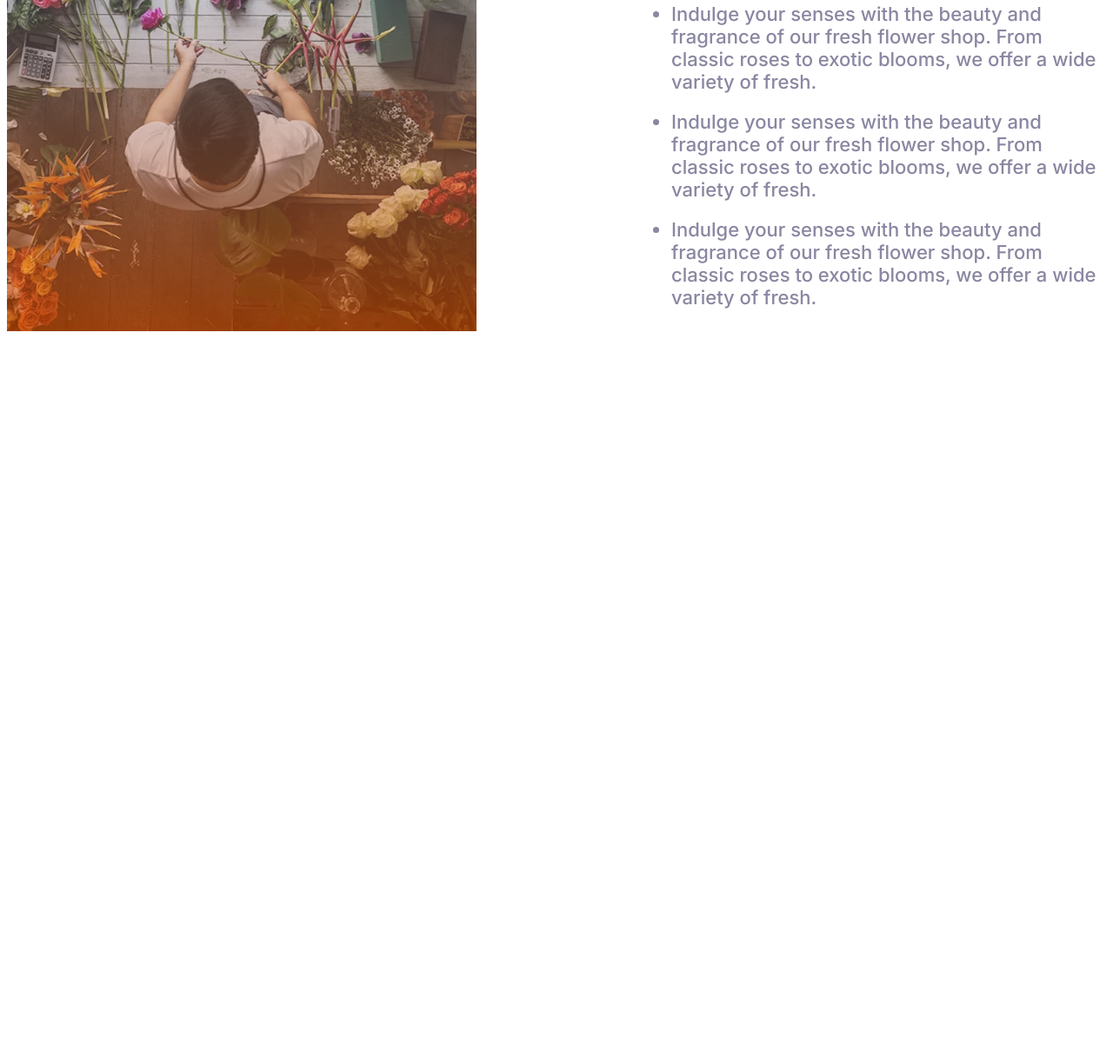
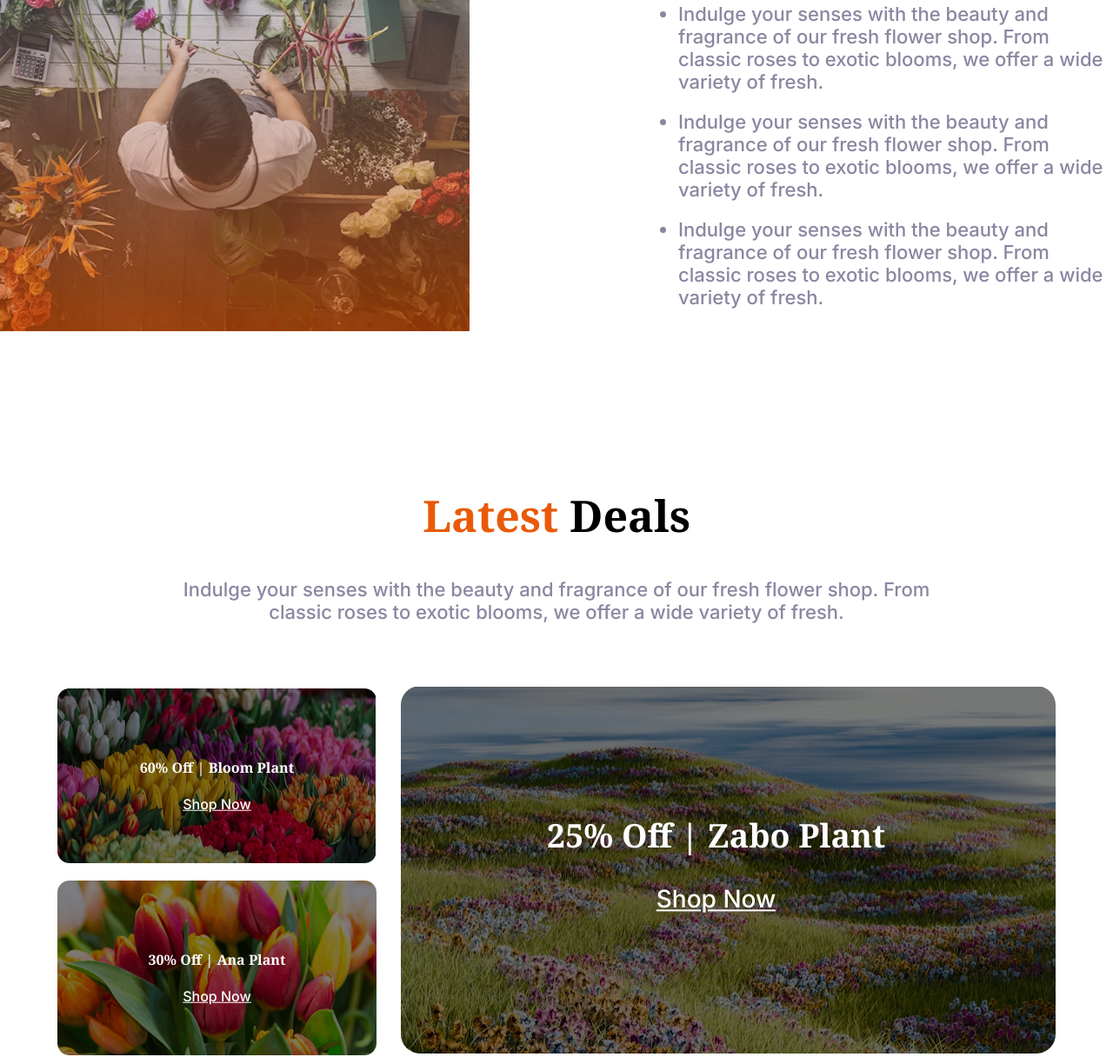
Before and after one commit to rahmanatasnia/responsive-website, a plain HTML site: page responsive.html in a window 1280 px wide. Shown: the part 2445-3661 px from the top of the page at 87% size. Before the commit the page ends 2838 px from the top, so only its background shows below. Drawn offline with Linux system fonts and the light colour scheme.

Commit message:
added latest deals section

```diff
--- a/responsive.html
+++ b/responsive.html
@@ -14,10 +14,11 @@
         rel="stylesheet">
     <link rel="preconnect" href="https://fonts.googleapis.com">
     <link rel="preconnect" href="https://fonts.gstatic.com" crossorigin>
-       <link href="https://fonts.googleapis.com/css2?family=Noto+Serif:ital,wght@0,100..900;1,100..900&display=swap" rel="stylesheet">
+    <link href="https://fonts.googleapis.com/css2?family=Noto+Serif:ital,wght@0,100..900;1,100..900&display=swap"
+        rel="stylesheet">
 </head>
 
-<body>
+<body class="container">
     <nav class="navbar container inter-font">
         <div>
             <img src="./assets/logo.png" alt="logo">
@@ -34,8 +35,11 @@
     <section class="banner container">
         <div>
             <h1 class="banner-title noto-serif">ALWAYS
-            <span class="title-color">FRESH FLOWERS</span></h1>
-            <p class="banner-peragaraph inter-font">Indulge your senses with the beauty and fragrance of our fresh flower shop. From classic roses to exotic blooms, we offer a wide variety of fresh flowers that are perfect for any occasion. </p>
+                <span class="title-color">FRESH FLOWERS</span>
+            </h1>
+            <p class="banner-peragaraph inter-font">Indulge your senses with the beauty and fragrance of our fresh
+                flower shop. From classic roses to exotic blooms, we offer a wide variety of fresh flowers that are
+                perfect for any occasion. </p>
         </div>
         <div class="banner-image">
             <img src="./assets/hero-flower.png" alt="">
@@ -44,7 +48,8 @@
     <section class="plants-card container">
         <div class="plants-item">
             <h3 class="plants-title noto-serif"><span class="title-color">Our</span> Plants</h3>
-        <p class="second-peragraph inter-font">Indulge your senses with the beauty and fragrance of our fresh flower shop. From classic roses to exotic blooms, we offer a wide variety of fresh.</p>
+            <p class="second-peragraph inter-font">Indulge your senses with the beauty and fragrance of our fresh flower
+                shop. From classic roses to exotic blooms, we offer a wide variety of fresh.</p>
         </div>
     </section>
     <section class="inter-font cards-item container">
@@ -134,19 +139,60 @@
 
     <section class="challenge-section container">
         <div>
-                <img  class="store-image" src="./assets/flower-store.png" alt="">
+            <img class="store-image" src="./assets/flower-store.png" alt="">
         </div>
         <div>
-            <img class="badge-image" src="./assets/trusted-badge.png" alt=""></div>
+            <img class="badge-image" src="./assets/trusted-badge.png" alt="">
+        </div>
 
 
         <div class="description-container">
             <h2 class="description-title noto-serif">Flower & Plants Lover</h2>
             <ul class="inter-font">
-                <li>Indulge your senses with the beauty and fragrance of our fresh flower shop. From classic roses to exotic blooms, we offer a wide variety of fresh.</li>
-                <li>Indulge your senses with the beauty and fragrance of our fresh flower shop. From classic roses to exotic blooms, we offer a wide variety of fresh.</li>
-                <li>Indulge your senses with the beauty and fragrance of our fresh flower shop. From classic roses to exotic blooms, we offer a wide variety of fresh.</li>
+                <li>Indulge your senses with the beauty and fragrance of our fresh flower shop. From classic roses to
+                    exotic blooms, we offer a wide variety of fresh.</li>
+                <li>Indulge your senses with the beauty and fragrance of our fresh flower shop. From classic roses to
+                    exotic blooms, we offer a wide variety of fresh.</li>
+                <li>Indulge your senses with the beauty and fragrance of our fresh flower shop. From classic roses to
+                    exotic blooms, we offer a wide variety of fresh.</li>
             </ul>
+        </div>
+    </section>
+
+    <section>
+        <div class="latest-container">
+            <h2 class="noto-serif"><span class="latest-color">Latest</span> Deals</h2>
+            <p class="inter-font">Indulge your senses with the beauty and fragrance of our fresh flower shop. From
+                classic roses to exotic blooms, we offer a wide variety of fresh.</p>
+
+        </div>
+        <div class="deals-container">
+
+           <div class="picture-container">
+            <div class="image-box">
+                <img src="./assets/deal-bloom.png" alt="">
+                <div class="image-text">
+                    <h4 class="noto-serif">60% Off | Bloom Plant</h4>
+                    <a class="inter-font" href="https://fonts.google.com/">Shop Now</a>
+                </div>
+            </div>
+
+            <div class="image-box">
+                <img src="./assets/deal-ana.png" alt="">
+                <div class="image-text">
+                    <h4 class="noto-serif">30% Off | Ana Plant</h4>
+                    <a class="inter-font" href="https://fonts.google.com/">Shop Now</a>
+                </div>
+            </div>
+            </div>
+
+           <div class="garden">
+            <img class="flower-garden" src="./assets/deal-zabo.png" alt="">
+            <div class="garden-text">
+                <h2 class="noto-serif">25% Off | Zabo Plant</h2>
+                <a class="inter-font" href="#">Shop Now</a>
+            </div>
+            </div>
             </div>
              </section>
 </body>
--- a/style/responsive.css
+++ b/style/responsive.css
@@ -196,3 +196,116 @@ button:hover{
     color: #8987A1;
 
 }
+.latest-container{
+   display: flex;
+   flex-direction: column;
+   align-items: center;
+   text-align: center;
+   margin-top: 133px;
+}
+.latest-container p{
+    width: 888px;
+    color: #8987A1;
+    font-size: 22px;
+}
+
+.latest-container h2{
+    font-weight: 700;
+    font-size: 50px;
+    margin-bottom: 16px;
+
+}
+
+.latest-color{
+    color: #E95A08;
+}
+
+.picture-container{
+  display:flex;
+  flex-direction:column;
+  gap: 20px;
+  margin-top: 50px;
+}
+
+.image-box{
+    position: relative;
+    width: 367px;
+    height: 201px;
+
+}
+
+.image-box img{
+    width: 100%;
+    height: 100%;
+    border-radius: 14px;
+    filter: brightness(50%);
+    display: block;
+
+}
+
+.image-text{
+    position: absolute;
+    top: 50%;
+    left: 50%;
+    transform: translate(-50%, -50%);
+    text-align: center;
+    color: white;
+    z-index: 2;
+    font-weight: 700;
+    font-size: 16px;
+}
+
+
+.image-text a{
+   color: white;
+  display: block;
+  margin-top: 2px;
+  font-weight: 500;
+  font-size: 16px;
+
+}
+
+.flower-garden{
+    width: 753px;
+    height: 423.13px;
+    margin-left: 28px;
+    margin-top: 50px;
+    border-radius: 22px;
+    filter: brightness(50%);
+
+}
+.deals-container{
+    display: flex;
+    flex-direction: row;
+    justify-content: center;
+    align-items: center;
+   text-align: center;
+}
+.garden{
+    position: relative;
+}
+
+.garden-text{
+    position: absolute;
+    top: 50%;
+    left: 50%;
+    transform: translate(-50%, -50%);
+    text-align: center;
+    color: white;
+    z-index: 2;
+    font-weight: 700;
+    font-size: 25px;
+
+
+}
+ .garden-text a{
+    color: white;
+    font-weight: 500;
+    font-size: 28px;
+
+ }
+
+ a:hover{
+    transform: scale(1.2);
+    color:rgb(255, 183, 197);
+}
```
Lines whose indentation alone changed are shown as unchanged.
